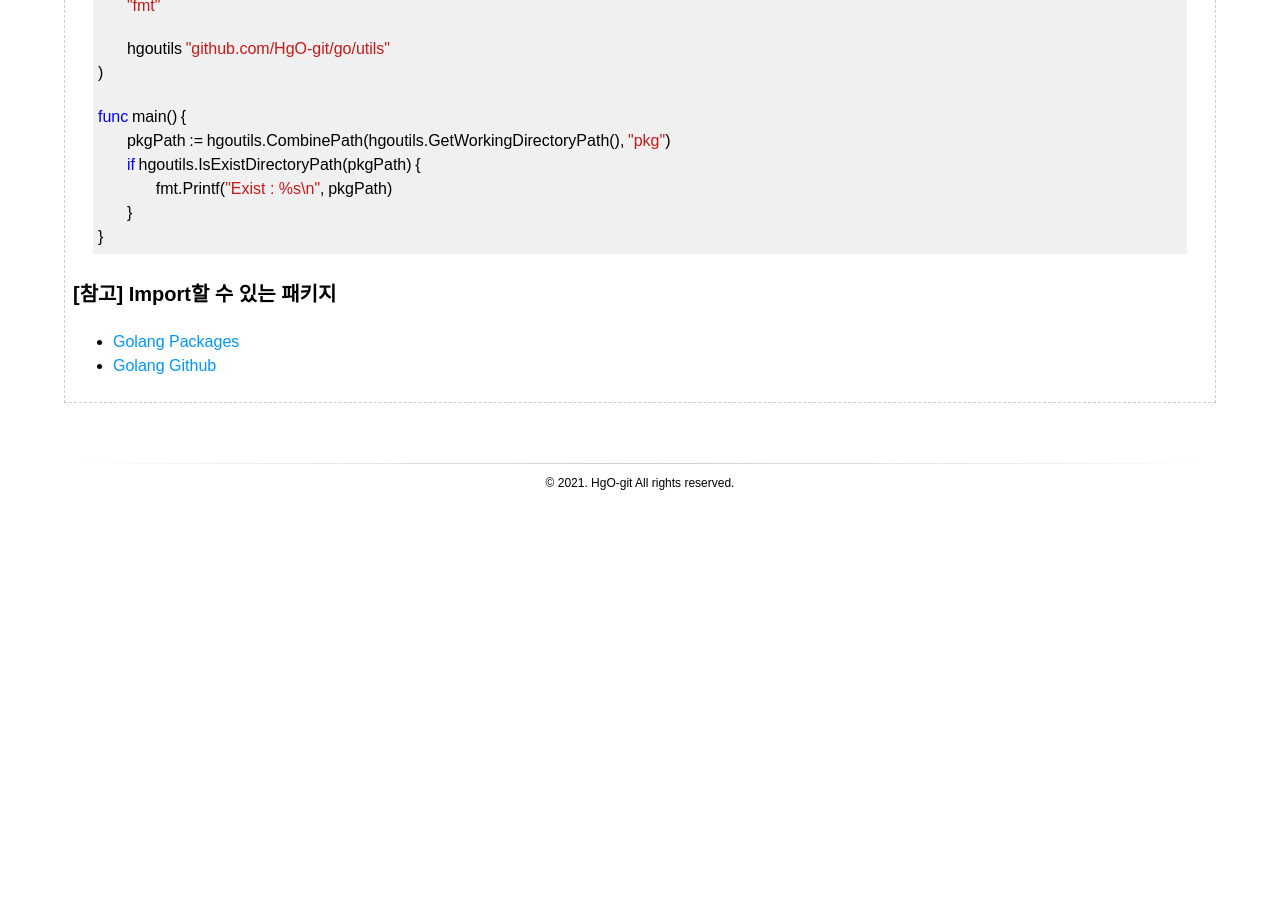
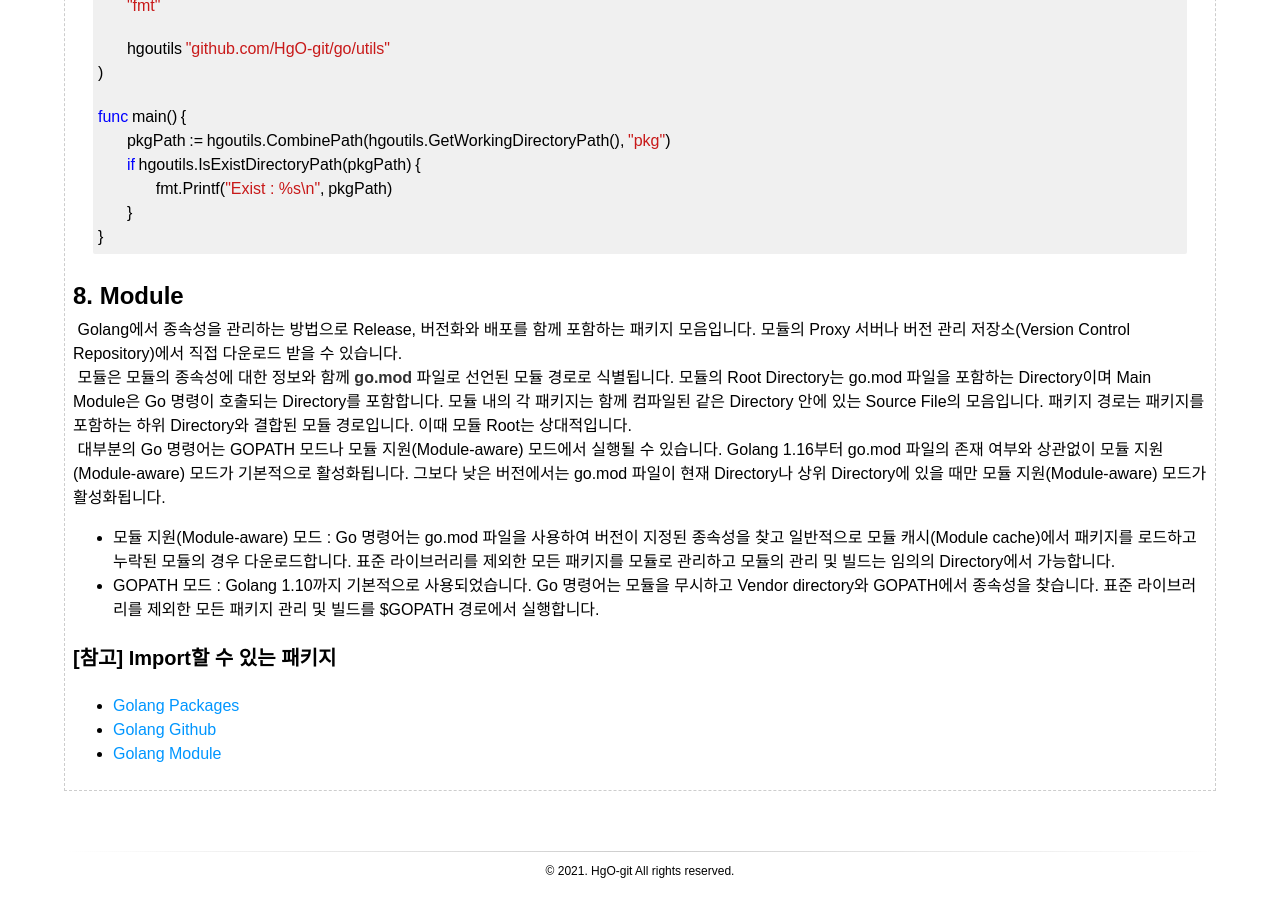
Before and after one commit to HgO-git/hgo-git.github.io, a Jekyll site: the page built from _posts/Golang/2020-12-12-17-23-golang-base.md, in a window 1280 px wide and 900 px high, scrolled down 3663 px. Built offline with Jekyll 4.4.1, drawn with Linux system fonts in a browser that asks for light colours; our own code applies the rules of GitHub Pages for plain Markdown files; before the commit the page ends 4175 px from its top, so only the background shows below that.

Commit message:
[fix/post] golang - base에 module관련 설명 추가

```diff
--- a/_posts/Golang/2020-12-12-17-23-golang-base.md
+++ b/_posts/Golang/2020-12-12-17-23-golang-base.md
@@ -142,6 +142,16 @@ func main() {
 }
 ~~~
 
+##### 8. Module
+&nbsp;Golang에서 종속성을 관리하는 방법으로 Release, 버전화와 배포를 함께 포함하는 패키지 모음입니다. 모듈의 Proxy 서버나 버전 관리 저장소(Version Control Repository)에서 직접 다운로드 받을 수 있습니다.
+&nbsp;모듈은 모듈의 종속성에 대한 정보와 함께 **go.mod** 파일로 선언된 모듈 경로로 식별됩니다. 모듈의 Root Directory는 go.mod 파일을 포함하는 Directory이며 Main Module은 Go 명령이 호출되는 Directory를 포함합니다.
+모듈 내의 각 패키지는 함께 컴파일된 같은 Directory 안에 있는 Source File의 모음입니다. 패키지 경로는 패키지를 포함하는 하위 Directory와 결합된 모듈 경로입니다. 이때 모듈 Root는 상대적입니다.
+&nbsp;대부분의 Go 명령어는 GOPATH 모드나 모듈 지원(Module-aware) 모드에서 실행될 수 있습니다. Golang 1.16부터 go.mod 파일의 존재 여부와 상관없이 모듈 지원(Module-aware) 모드가 기본적으로 활성화됩니다. 그보다 낮은 버전에서는 go.mod 파일이 현재 Directory나 상위 Directory에 있을 때만 모듈 지원(Module-aware) 모드가 활성화됩니다.
+
+- 모듈 지원(Module-aware) 모드 : Go 명령어는 go.mod 파일을 사용하여 버전이 지정된 종속성을 찾고 일반적으로 모듈 캐시(Module cache)에서 패키지를 로드하고 누락된 모듈의 경우 다운로드합니다. 표준 라이브러리를 제외한 모든 패키지를 모듈로 관리하고 모듈의 관리 및 빌드는 임의의 Directory에서 가능합니다.
+- GOPATH 모드 : Golang 1.10까지 기본적으로 사용되었습니다. Go 명령어는 모듈을 무시하고 Vendor directory와 GOPATH에서 종속성을 찾습니다. 표준 라이브러리를 제외한 모든 패키지 관리 및 빌드를 $GOPATH 경로에서 실행합니다.
+
 ###### [참고] Import할 수 있는 패키지
 - [Golang Packages](https://golang.org/pkg)
 - [Golang Github](https://github.com/golang)
+- [Golang Module](https://golang.org/ref/mod)
```
